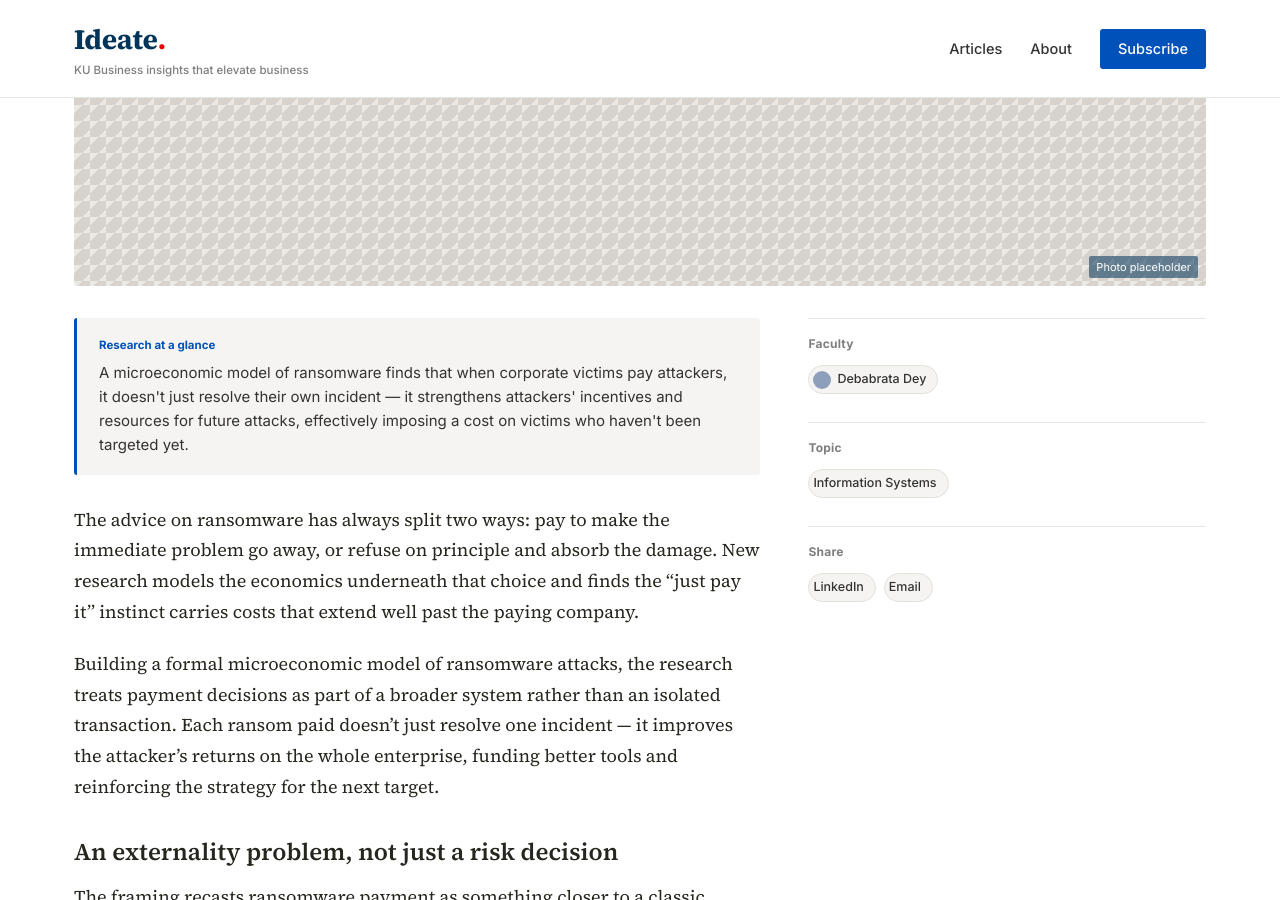
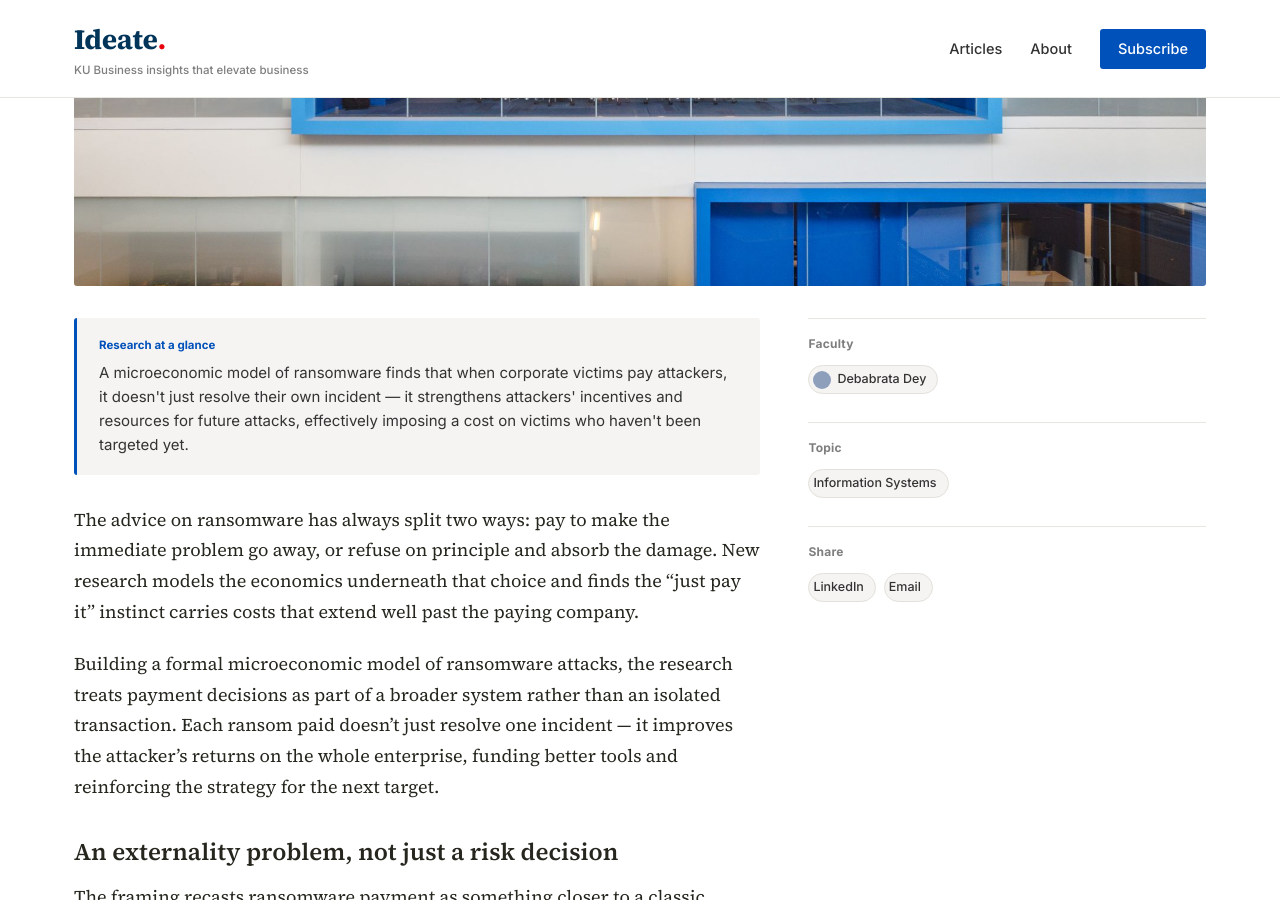
Before and after one commit to KUBschool/ideate, a Jekyll site: the page built from _articles/2025-07-01-ransomware-payment-economics.md, in a window 1280 px wide and 900 px high, scrolled down 774 px. Built offline with Jekyll 4.4.1, drawn with Linux system fonts in a browser that asks for light colours.

Commit message:
Update Article “2025-07-01-ransomware-payment-economics”

```diff
--- a/_articles/2025-07-01-ransomware-payment-economics.md
+++ b/_articles/2025-07-01-ransomware-payment-economics.md
@@ -1,20 +1,21 @@
 ---
-title: "Paying the ransom can make the next attack more likely"
-dek: "A microeconomic model of ransomware \"extortionality\" finds that payouts create costs that spill over to other future victims."
+title: Paying the ransom can make the next attack more likely
+dek: A microeconomic model of ransomware "extortionality" finds that payouts
+  create costs that spill over to other future victims.
 topic: information-systems
 faculty:
   - name: Debabrata Dey
     url: https://business.ku.edu/people/debabrata-dey
-byline: "Debabrata Dey"
+byline: Debabrata Dey
 date: 2025-07-01
 read_time: 5
+image: /assets/uploads/1903719_aw_business-school-stock-739.jpg
 image_tint: limestone
 featured: false
-answer_box: >-
-  A microeconomic model of ransomware finds that when corporate victims pay
-  attackers, it doesn't just resolve their own incident — it strengthens
-  attackers' incentives and resources for future attacks, effectively
-  imposing a cost on victims who haven't been targeted yet.
+answer_box: A microeconomic model of ransomware finds that when corporate
+  victims pay attackers, it doesn't just resolve their own incident — it
+  strengthens attackers' incentives and resources for future attacks,
+  effectively imposing a cost on victims who haven't been targeted yet.
 ---
 
 The advice on ransomware has always split two ways: pay to make the immediate problem go away, or refuse on principle and absorb the damage. New research models the economics underneath that choice and finds the "just pay it" instinct carries costs that extend well past the paying company.
```
